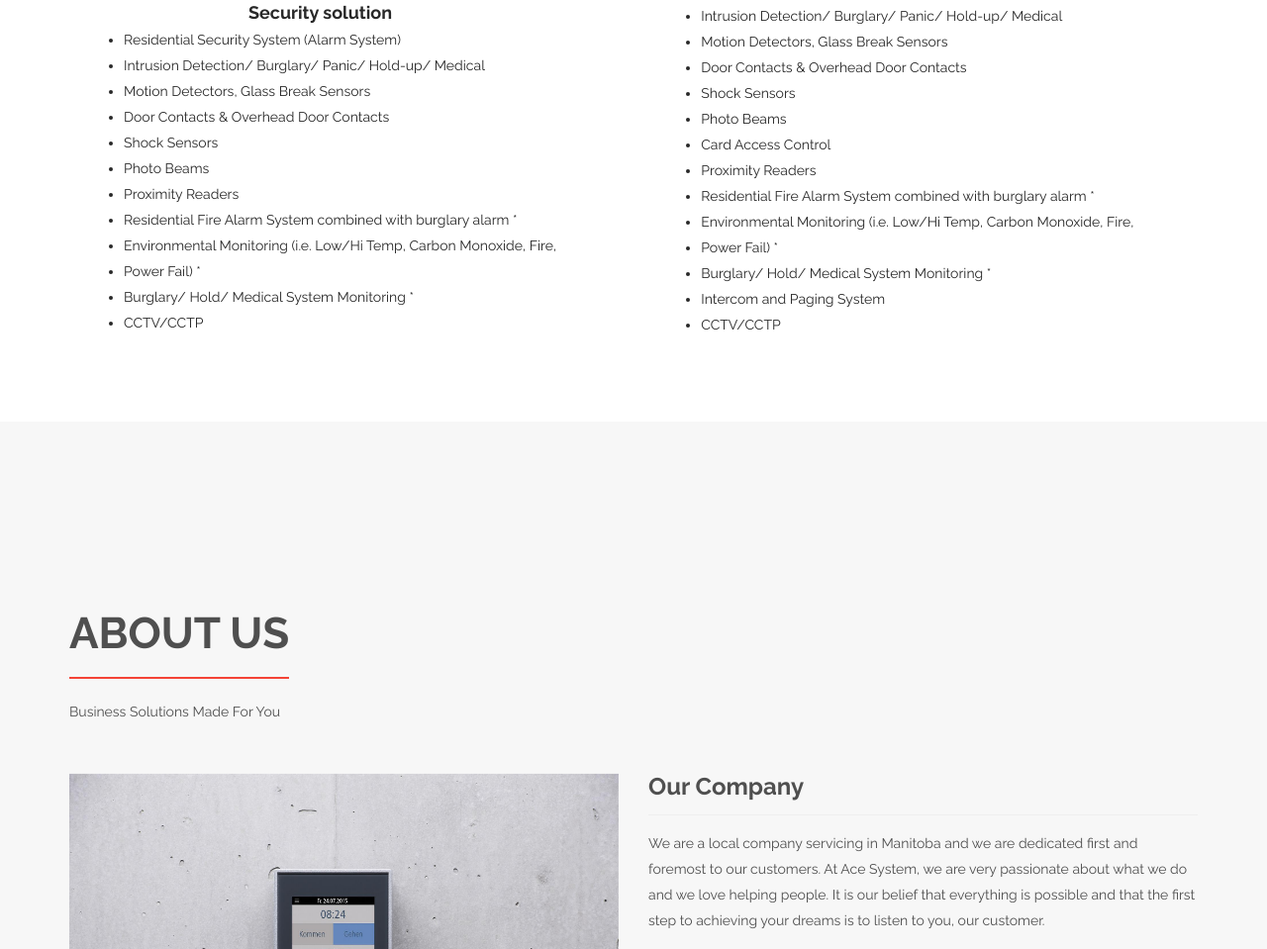
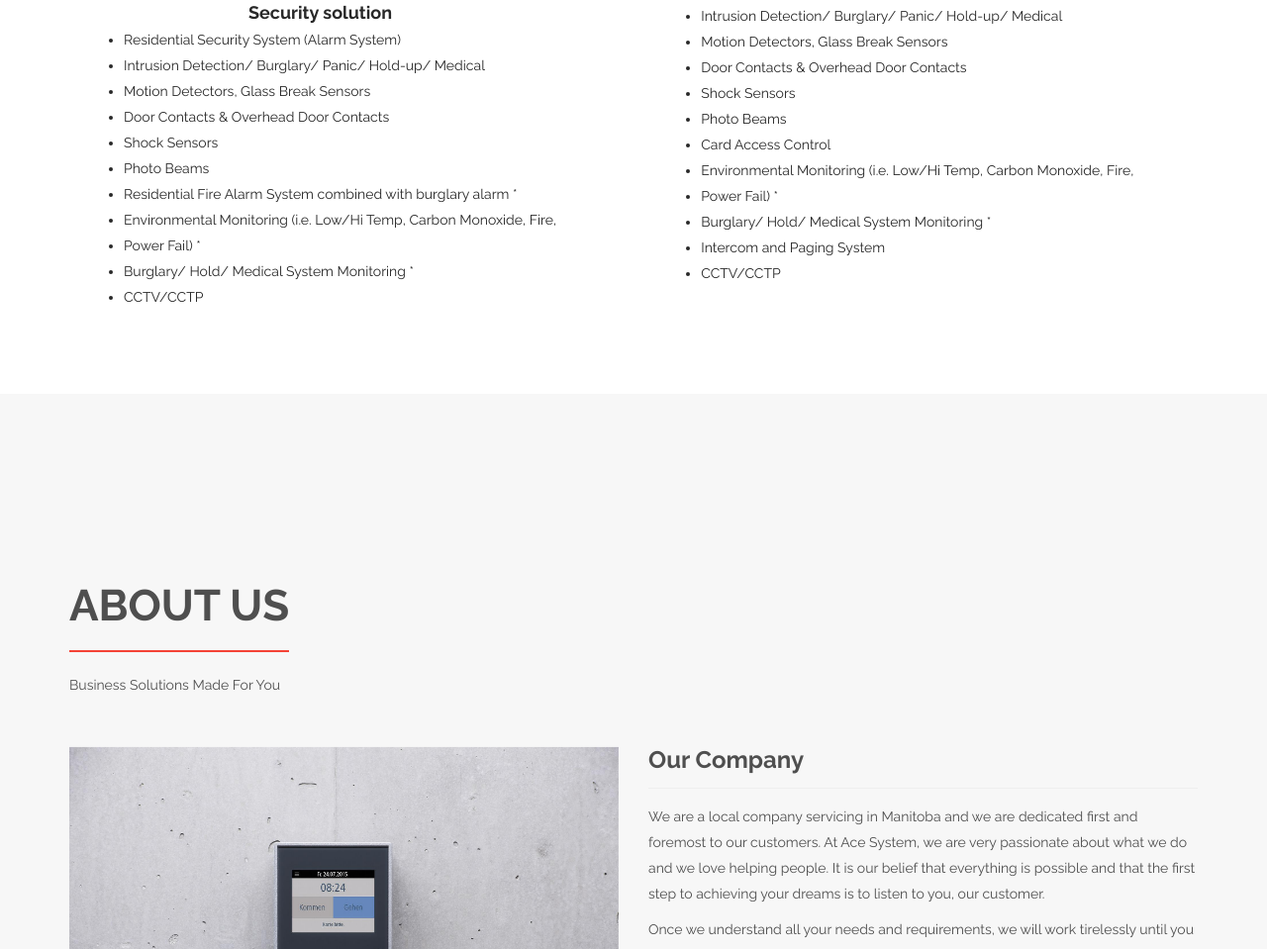
Before and after one commit to Neeko623/acesystems, a plain HTML site: page index.html in a window 1280 px wide. Shown: the part 2213-3172 px from the top of the page at 99% size. Drawn offline with Linux system fonts and the light colour scheme.

Commit message:
update res/com

```diff
--- a/index.html
+++ b/index.html
@@ -172,7 +172,6 @@
                                     <li>Door Contacts & Overhead Door Contacts</li>
                                     <li>Shock Sensors</li>
                                     <li>Photo Beams</li>
-                                    <li>Proximity Readers</li>
                                     <li>Residential Fire Alarm System combined with burglary alarm *</li>
                                     <li>Environmental Monitoring (i.e. Low/Hi Temp, Carbon Monoxide, Fire,</li>
                                     <li>Power Fail) *</li>
@@ -193,8 +192,6 @@
                                     <li>Shock Sensors</li>
                                     <li>Photo Beams</li>
                                     <li>Card Access Control</li>
-                                    <li>Proximity Readers</li>
-                                    <li>Residential Fire Alarm System combined with burglary alarm *</li>
                                     <li>Environmental Monitoring (i.e. Low/Hi Temp, Carbon Monoxide, Fire,</li>
                                     <li>Power Fail) *</li>
                                     <li>Burglary/ Hold/ Medical System Monitoring *</li>
```
